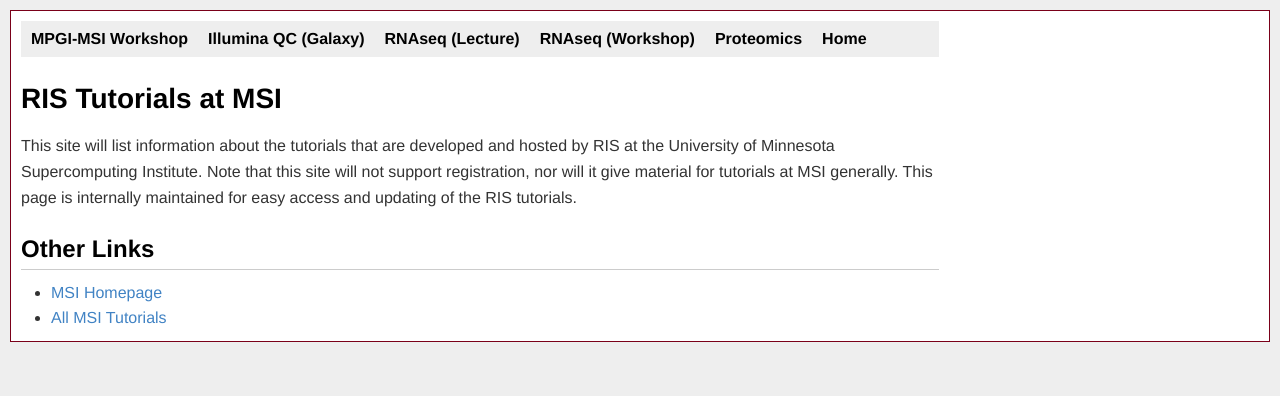
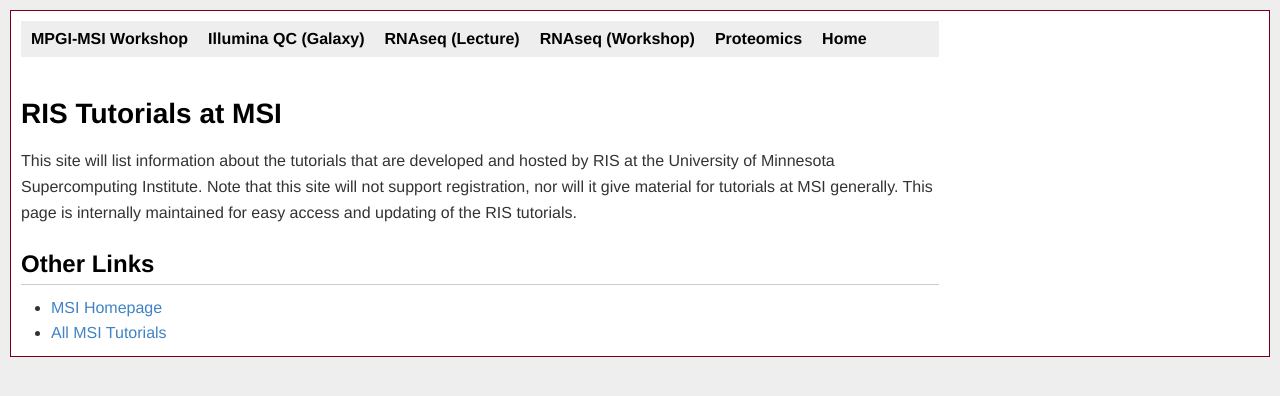
Before and after one commit to msi-ris/Tutorials, a Jekyll site: the page built from index.html, in a window 1280 px wide. Shown: the top 396 px of the page. Built offline with Jekyll 4.4.1, drawn with Linux system fonts in a browser that asks for light colours.

Commit message:
tweak screen css

```diff
--- a/css/main.css
+++ b/css/main.css
@@ -89,7 +89,7 @@ summary {
 /* This is the CSS for the navbar style navigation that we are going to use */
 #nav {
     overflow:hidden;
-    margin:0;
+    margin-bottom:35px;
     padding:0;
     background-color:#eee;
     position:-webkit-sticky;
@@ -114,17 +114,16 @@ summary {
 }
 
 @media screen and (max-width: 1000px) {
-        ul#nav {
+    #nav {
         list-style-type:none;
         margin:0;
         padding:0;
         overflow:hidden;
         background-color:#eee;
-        z-index:999;
         top:0;
     }
 
-    ul#nav li {
+    #nav a {
         float: left;
     }
 }
```
